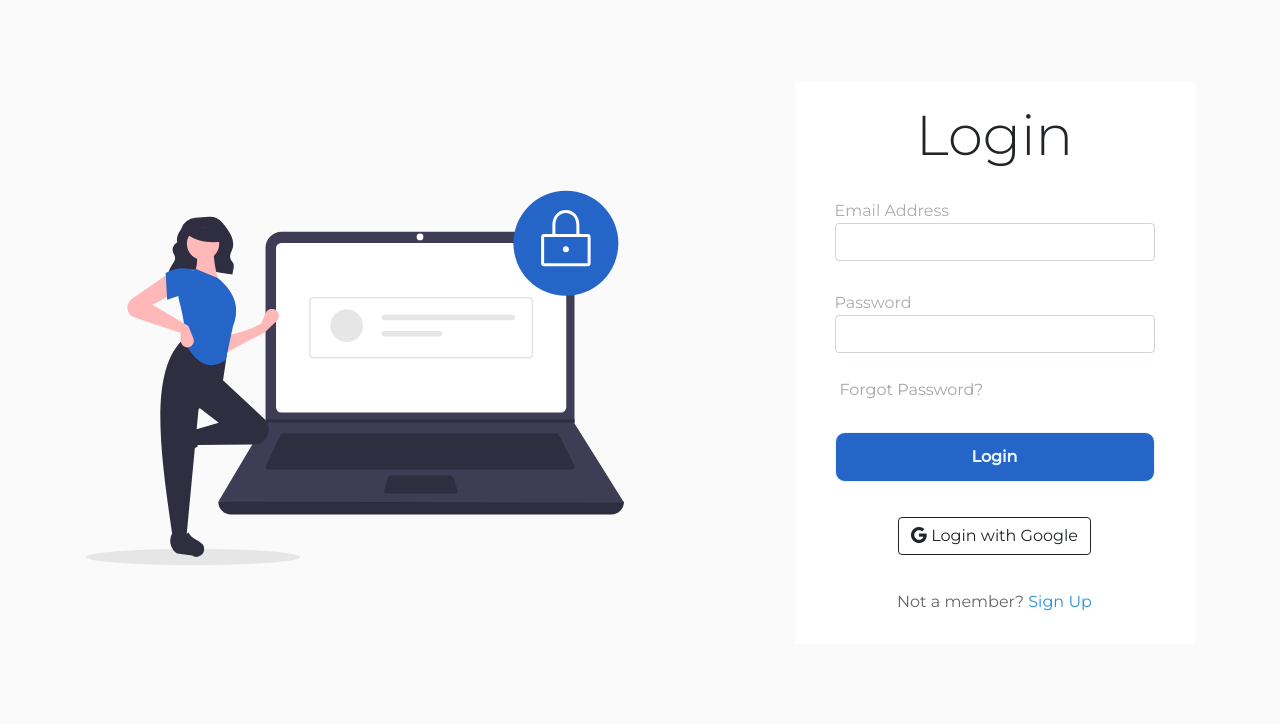
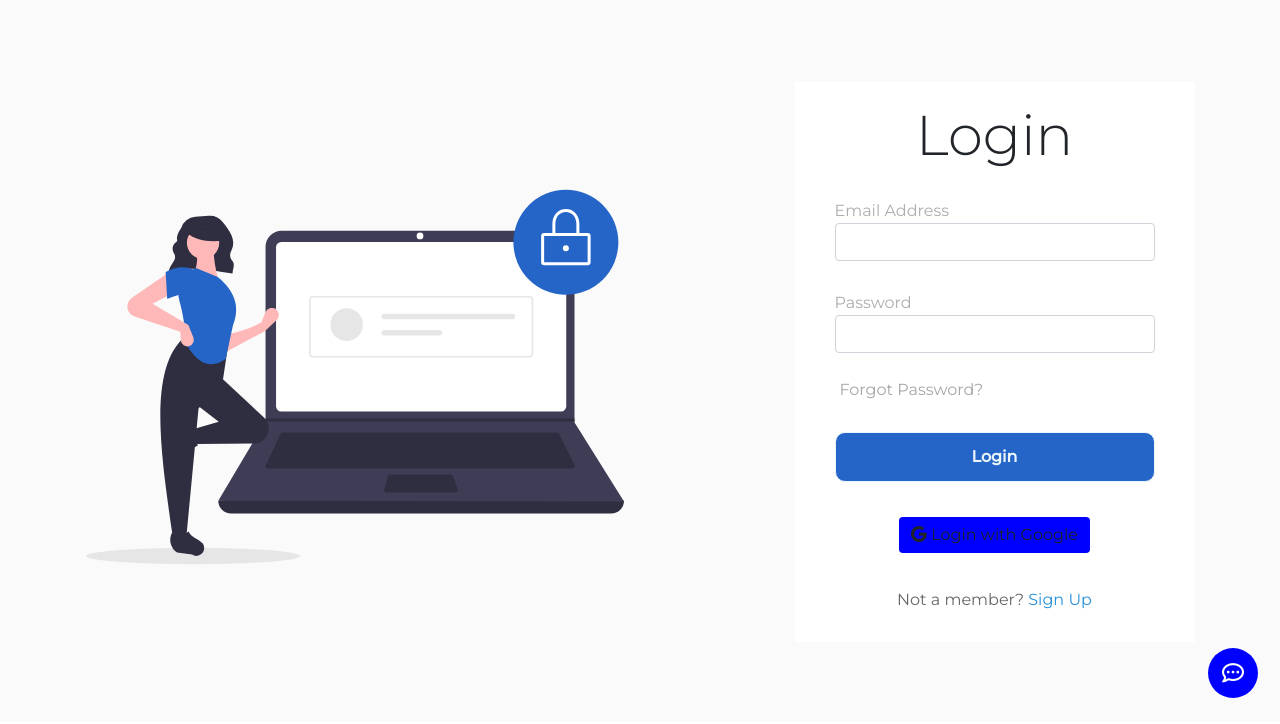
Before and after one commit to sunshinefactoryyy/app-security-proj, a Flask app: page /login in a window 1280 px wide. Shown: the part 80-804 px from the top of the page. After the commit the page ends 778 px from the top, so only its background shows below. Run offline with Flask 2, Linux system fonts and the light colour scheme; style sheets or scripts are compiled from the project's sources; some libraries are stand-ins or nearby versions.

Commit message:
base includes chat function

```diff
--- a/app/static/styles/Global.css
+++ b/app/static/styles/Global.css
@@ -646,6 +646,7 @@ section {
   background-color: #808080;
   float: right;
   width: 70%;
+  margin-right: 1em;
 }
 .botText {
   color: white;
@@ -658,6 +659,7 @@ section {
   background-color: #2565C7;
   float: left;
   width: 70%;
+  margin-left: 1em;
 }
 #tidbit {
   position: absolute;
--- a/app/templates/base.html
+++ b/app/templates/base.html
@@ -6,11 +6,12 @@
     <meta name="viewport" content="width=device-width, initial-scale=1.0">
     <title>Vision Core - {{ title }}</title>
 
+    <script src="https://kit.fontawesome.com/e26fad0098.js" crossorigin="anonymous"></script>
     <link rel="icon" href="/static/public/title-logo.png" type="image/x-icon">
+    <link rel= "stylesheet" href="https://cdn.jsdelivr.net/npm/bootstrap-icons@1.7.2/font/bootstrap-icons.css"> <!-- import bootstrap icons -->
     <link rel= "stylesheet" type= "text/css" href= "{{ url_for('static',filename='styles/Global.css') }}"> <!-- import custom css -->
     <link rel= "stylesheet" type= "text/css" href= "{{ url_for('static',filename='styles/CustomBootstrap.css') }}"> <!-- import bootstrap classes -->
     <link rel= "stylesheet" type= "text/css" href= "{{ url_for('static',filename='styles/Main.css') }}"> <!-- import tailwindcss utilities -->
-    <link rel= "stylesheet" href="https://cdn.jsdelivr.net/npm/bootstrap-icons@1.7.2/font/bootstrap-icons.css"> <!-- import bootstrap icons -->
     <script src="https://code.jquery.com/jquery-3.6.0.js"></script>
     <script src="../static/navBarOnScroll.js"></script>
 </head>
@@ -29,6 +30,146 @@
     {% block content %}
     {% endblock %}
 
+    <input type="checkbox" id="check">
+    <label class="chat-btn" for="check" style="z-index:9999999;">
+        <i class="fa fa-commenting-o comment"></i>
+        <i class="fa fa-close close"></i>
+    </label>
+    <div class="wrapper" style="position:fixed;z-index:9999999">
+        <div class="header">
+            <h6>Chap Support</h6>
+        </div>
+        <div class="chatbox" style="overflow-y:scroll;height:12em;">
+            <div class="chat">
+                <p class="botText">
+                    <span>Hi! I'm Candice, your guide to Vision Core and its services.</span>
+                </p>
+            </div>
+        </div>
+        <div id="userInput" class="mt-2">
+            <input id="textInput" type="text" name="msg" placeholder="Type something..." />
+        </div>
+        <script>
+            function getBotResponse() {
+              var rawText = $("#textInput").val();
+              var userHtml = '<p class="userText"><span>' + rawText + "</span></p>";
+              $("#textInput").val("");
+              $(".chatbox").append(userHtml);
+              document
+                .getElementById("userInput")
+                .scrollIntoView({ block: "start", behavior: "smooth" });
+              $.get("/get", { msg: rawText }).done(function(data) {
+                var botHtml = '<p class="botText"><span>' + data + "</span></p>";
+                $(".chatbox").append(botHtml);
+                document
+                  .querySelector(".chatbox").lastChild
+                  .scrollIntoView({ block: "end", behavior: "smooth" });
+              });
+            }
+            $("#textInput").keypress(function(e) {
+              if (e.which == 13) {
+                getBotResponse();
+              }
+            });
+          </script>
+          </div>
+    <style>
+        .chat-btn {
+            position: fixed;
+            right: 1em;
+            bottom: 1em;
+            cursor: pointer
+        }
+
+        .chat-btn .close {
+            display: none
+        }
+
+        .chat-btn i {
+            transition: all 0.9s ease
+        }
+
+        #check:checked~.chat-btn i {
+            display: block;
+            pointer-events: auto;
+            transform: rotate(180deg)
+        }
+
+        #check:checked~.chat-btn .comment {
+            display: none
+        }
+
+        .chat-btn i {
+            font-size: 22px;
+            color: #fff !important
+        }
+
+        .chat-btn {
+            width: 50px;
+            height: 50px;
+            display: flex;
+            justify-content: center;
+            align-items: center;
+            border-radius: 50px;
+            background-color: blue;
+            color: #fff;
+            font-size: 22px;
+            border: none
+        }
+
+        .wrapper {
+            position: absolute;
+            right: 20px;
+            bottom: 100px;
+            width: 300px;
+            background-color: #fff;
+            border-radius: 5px;
+            opacity: 0;
+            transition: all 0.4s
+        }
+
+        #check:checked~.wrapper {
+            opacity: 1
+        }
+
+        .header {
+            padding: 13px;
+            background-color: blue;
+            border-radius: 5px 5px 0px 0px;
+            margin-bottom: 10px;
+            color: #fff
+        }
+
+        .chat-form {
+            padding: 15px
+        }
+
+        .chat-form input,
+        textarea,
+        button {
+            margin-bottom: 10px
+        }
+
+        .chat-form textarea {
+            resize: none
+        }
+
+        .form-control:focus,
+        .btn:focus {
+            box-shadow: none
+        }
+
+        .btn,
+        .btn:focus,
+        .btn:hover {
+            background-color: blue;
+            border: blue
+        }
+
+        #check {
+            display: none !important
+        }
+    </style>
     {% block scripts %}
     <!-- Popper 2.10.2, Bootstrap 5.1.2 JavaScript -->
     <script src="https://cdn.jsdelivr.net/npm/@popperjs/core@2.10.2/dist/umd/popper.min.js" integrity="sha384-7+zCNj/IqJ95wo16oMtfsKbZ9ccEh31eOz1HGyDuCQ6wgnyJNSYdrPa03rtR1zdB" crossorigin="anonymous"></script>
```
Also changed, not shown: app/data.sqlite, db.sqlite3, 2 other files.
